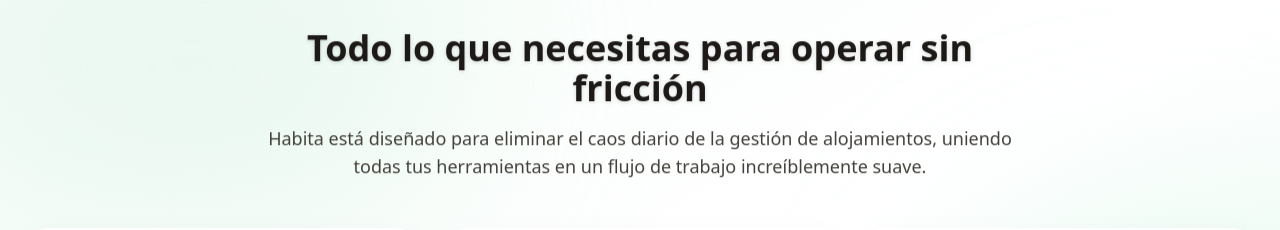
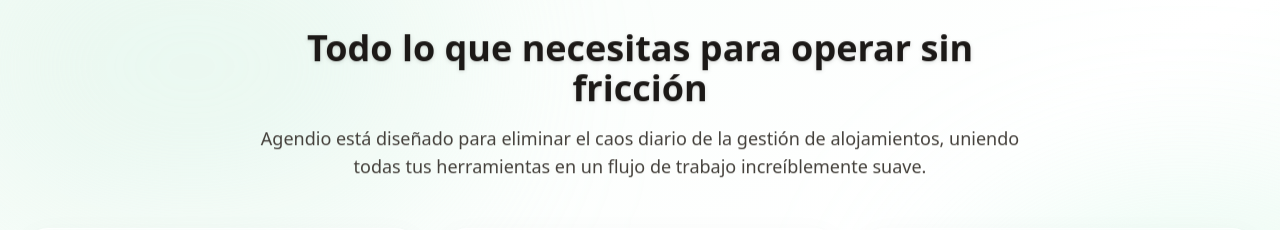
Before and after one commit to nagoyizm/Habitalanding, a Next.js app: page / in a window 1280 px wide. Shown: the part 3040-3270 px from the top of the page. Built offline with nearby package versions, Linux system fonts and the light colour scheme.

Commit message:
cambio agendio3

```diff
--- a/src/app/layout.tsx
+++ b/src/app/layout.tsx
@@ -8,7 +8,7 @@
 });
 
 export const metadata: Metadata = {
-  title: "Habita | Gestión Integral",
+  title: "Agendio | Gestión Integral",
   description: "Centraliza y maneja tu recinto facilmente",
 };
 
--- a/src/components/Features.tsx
+++ b/src/components/Features.tsx
@@ -56,7 +56,7 @@
             Todo lo que necesitas para operar sin fricción
           </h2>
           <p className="text-base md:text-lg text-stone-700 font-medium">
-            Habita está diseñado para eliminar el caos diario de la gestión de alojamientos, uniendo todas tus herramientas en un flujo de trabajo increíblemente suave.
+            Agendio está diseñado para eliminar el caos diario de la gestión de alojamientos, uniendo todas tus herramientas en un flujo de trabajo increíblemente suave.
           </p>
         </AnimatedSection>
 
--- a/src/components/Hero.tsx
+++ b/src/components/Hero.tsx
@@ -89,7 +89,7 @@
               <div className="relative aspect-[16/10] w-full bg-stone-50 overflow-hidden @container group/window">
                 <img
                   src="/images/ui_dashboard_es.png"
-                  alt="Interfaz de Habita"
+                  alt="Interfaz de Agendio"
                   className="w-full h-full object-cover animate-object-scroll"
                 />
 
```
